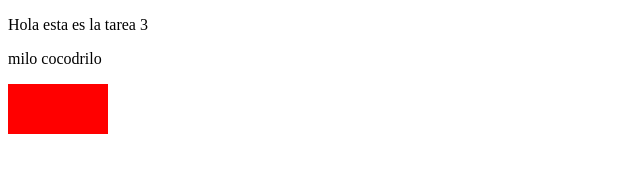
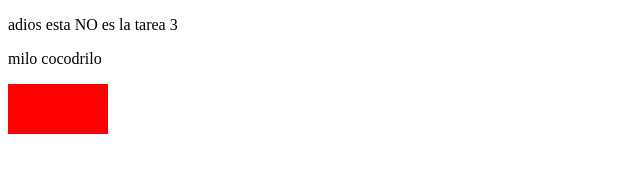
Before and after one commit to pedro-chvo/tarea3_TIC, a plain HTML site: page index.html in a window 1280 px wide. Shown: the full height of the page, 0-640 px from the left. Drawn offline with Linux system fonts and the light colour scheme.

Commit message:
cambio en tag p

```diff
--- a/index.html
+++ b/index.html
@@ -9,7 +9,7 @@
 </head>
 
 <body>
-  <p> Hola esta es la tarea 3</p>
+  <p> adios esta NO es la tarea 3</p>
   <p>milo cocodrilo</p>
 
 
```
